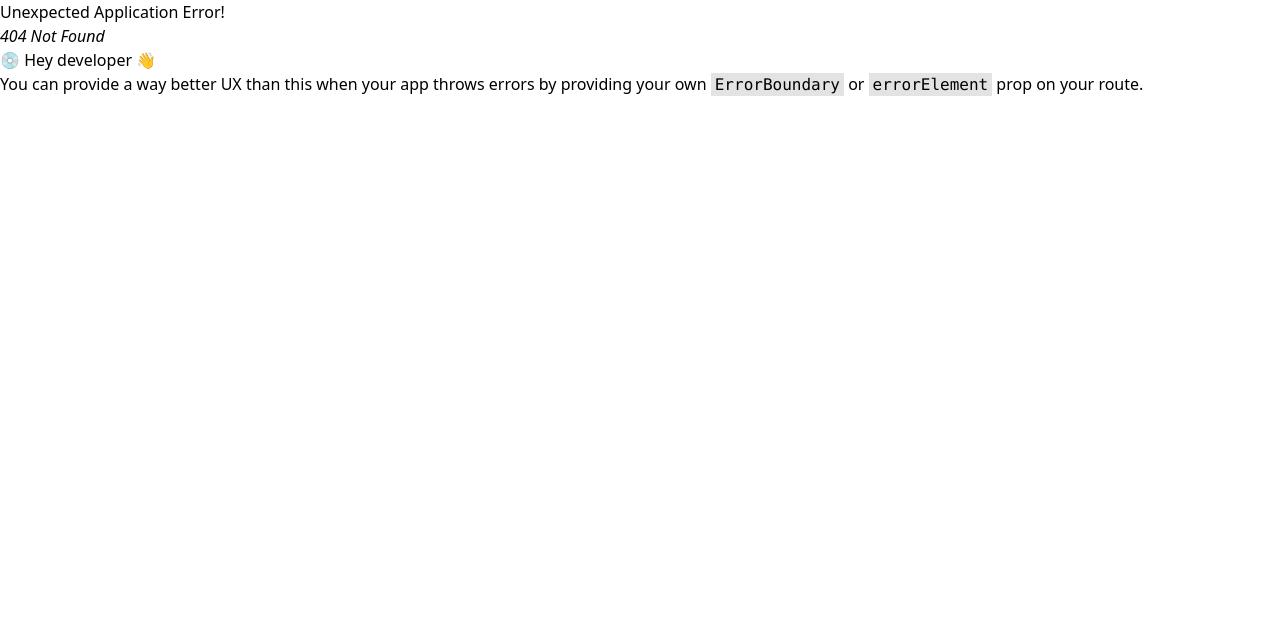
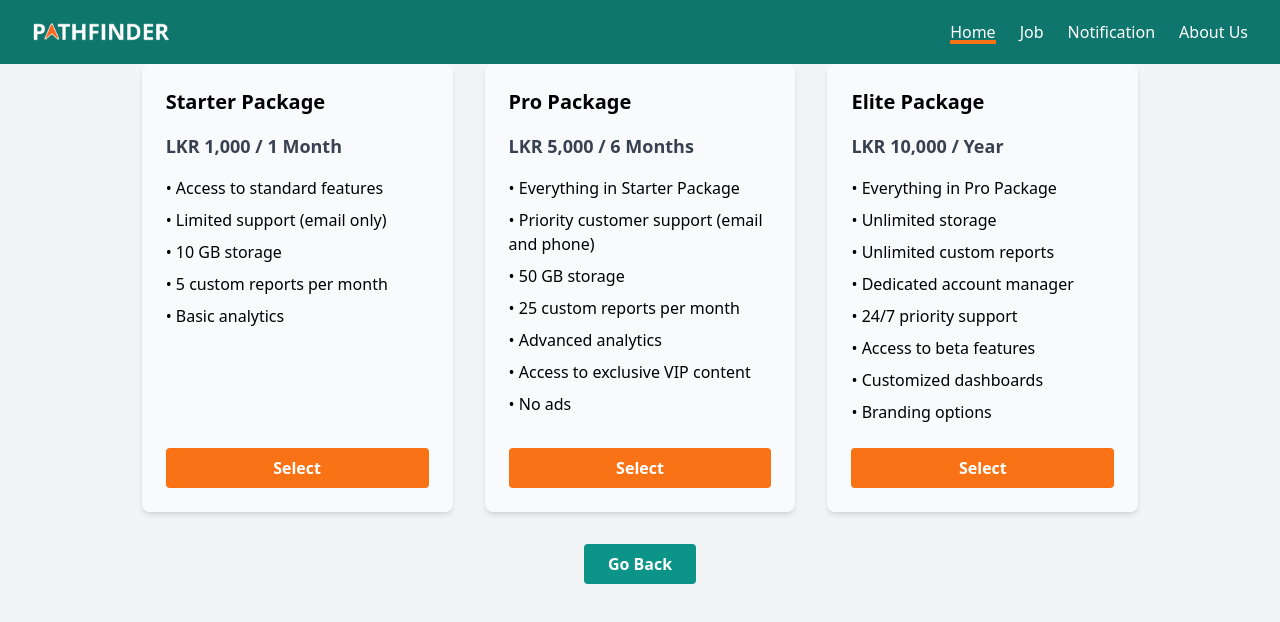
Before and after one commit to tharaka-jayasinghe-7/pathfinder-react-springboot, a React (Create React App) app in the folder pathfinder/: page /companyPackage in a window 1280 px wide. Before the commit this address had no page. Shown: the top 622 px of the page. Built offline with nearby package versions, Linux system fonts and the light colour scheme.

Commit message:
Create CompanyPackage, CompanyPayment

```diff
--- a/pathfinder/src/pages/company/CompanyHome.js
+++ b/pathfinder/src/pages/company/CompanyHome.js
@@ -67,7 +67,10 @@ const CompanyHome = () => {
         <h2 className="text-lg font-semibold">Galadari Hotel</h2>
         <p className="text-gray-600 mb-6">Excellence in Hospitality</p>
         {/* Try Premium Button */}
-        <button className="bg-yellow-500 text-white py-2 px-6 rounded-lg mb-4">
+        <button
+          className="bg-yellow-500 text-white py-2 px-6 rounded-lg mb-4"
+          onClick={() => navigate("/companyPackage")} // Navigate to CompanyPackage page
+        >
           Try Premium
         </button>
         <button
--- /dev/null
+++ b/pathfinder/src/pages/company/CompanyPackage.js
@@ -0,0 +1,101 @@
+import React, { useState } from "react";
+import { useNavigate } from "react-router-dom"; // Import useNavigate
+import CompanyNavbar from "../../components/company/CompanyNavbar"; // Import CompanyNavbar
+
+const packages = [
+  {
+    name: "Starter Package",
+    price: "LKR 1,000 / 1 Month",
+    features: [
+      "Access to standard features",
+      "Limited support (email only)",
+      "10 GB storage",
+      "5 custom reports per month",
+      "Basic analytics",
+    ],
+  },
+  {
+    name: "Pro Package",
+    price: "LKR 5,000 / 6 Months",
+    features: [
+      "Everything in Starter Package",
+      "Priority customer support (email and phone)",
+      "50 GB storage",
+      "25 custom reports per month",
+      "Advanced analytics",
+      "Access to exclusive VIP content",
+      "No ads",
+    ],
+  },
+  {
+    name: "Elite Package",
+    price: "LKR 10,000 / Year",
+    features: [
+      "Everything in Pro Package",
+      "Unlimited storage",
+      "Unlimited custom reports",
+      "Dedicated account manager",
+      "24/7 priority support",
+      "Access to beta features",
+      "Customized dashboards",
+      "Branding options",
+    ],
+  },
+];
+
+const CompanyPackage = () => {
+  const navigate = useNavigate(); // Initialize useNavigate for navigation
+  const [selectedPackage, setSelectedPackage] = useState(null); // State to hold selected package
+
+  // Function to handle package selection and navigate to payment page
+  const handleSelect = (pkg) => {
+    setSelectedPackage(pkg); // Set the selected package
+    navigate("/companyPayment", { state: { package: pkg } }); // Correct route and pass selected package to payment page
+  };
+
+  return (
+    <div className="min-h-screen bg-gray-100">
+      {/* Navbar */}
+      <CompanyNavbar />
+
+      {/* Page Content */}
+      <div className="flex flex-col items-center justify-center">
+        <h2 className="text-2xl font-semibold mb-8">Premium Packages</h2>
+        <div className="flex flex-col md:flex-row space-y-8 md:space-y-0 md:space-x-8 max-w-6xl mx-auto px-4">
+          {packages.map((pkg, index) => (
+            <div
+              key={index}
+              className="bg-gray-50 shadow-md rounded-lg p-6 w-full md:w-1/3 flex flex-col justify-between"
+            >
+              <div>
+                <h3 className="text-xl font-semibold mb-4">{pkg.name}</h3>
+                <p className="text-lg font-semibold text-gray-700">
+                  {pkg.price}
+                </p>
+                <ul className="mt-4 space-y-2">
+                  {pkg.features.map((feature, fIndex) => (
+                    <li key={fIndex}>• {feature}</li>
+                  ))}
+                </ul>
+              </div>
+              <button
+                className="mt-6 bg-orange-500 hover:bg-orange-600 text-white font-semibold py-2 px-4 rounded"
+                onClick={() => handleSelect(pkg)} // Pass the selected package to the handler
+              >
+                Select
+              </button>
+            </div>
+          ))}
+        </div>
+        <button
+          onClick={() => navigate(-1)} // Navigate back when clicked
+          className="mt-8 bg-teal-600 hover:bg-teal-700 text-white font-semibold py-2 px-6 rounded"
+        >
+          Go Back
+        </button>
+      </div>
+    </div>
+  );
+};
+
+export default CompanyPackage;
--- /dev/null
+++ b/pathfinder/src/pages/company/CompanyPayment.js
@@ -0,0 +1,100 @@
+import React from "react";
+import { useLocation, useNavigate } from "react-router-dom"; // Import useLocation and useNavigate
+import CompanyNavbar from "../../components/company/CompanyNavbar"; // Import CompanyNavbar
+
+const CompanyPayment = () => {
+  const location = useLocation(); // Use useLocation to get the state
+  const selectedPackage = location.state?.package; // Access the selected package
+  const navigate = useNavigate();
+
+  const handleGoBack = () => {
+    navigate(-1); // Navigate back when clicked
+  };
+
+  return (
+    <div className="min-h-screen bg-gray-100">
+      <CompanyNavbar /> {/* Add CompanyNavbar */}
+      <div className="flex items-center justify-center py-8">
+        <div className="bg-white p-8 rounded-lg shadow-lg w-full max-w-md">
+          <h2 className="text-2xl font-semibold mb-6">
+            Payment for {selectedPackage?.name}
+          </h2>
+          <p className="text-lg font-semibold text-gray-700 mb-4">
+            {selectedPackage?.price}
+          </p>
+
+          {/* Payment Method */}
+          <div className="mb-6">
+            <h2 className="text-xl font-semibold">Payment Method</h2>
+            <div className="mt-2 flex justify-between items-center border p-3 rounded">
+              <span className="font-semibold">Mastercard</span>
+              <div className="flex space-x-2">
+                <img
+                  src="/path/to/mastercard-logo.png"
+                  alt="Mastercard"
+                  className="h-6"
+                />
+                <img src="/path/to/visa-logo.png" alt="Visa" className="h-6" />
+                <img
+                  src="/path/to/amex-logo.png"
+                  alt="American Express"
+                  className="h-6"
+                />
+                <img
+                  src="/path/to/discover-logo.png"
+                  alt="Discover"
+                  className="h-6"
+                />
+              </div>
+            </div>
+          </div>
+
+          {/* Credit Card Details */}
+          <div className="mb-6">
+            <h2 className="text-lg font-semibold">Credit Card Details</h2>
+            <input
+              type="text"
+              placeholder="Name on card"
+              className="w-full p-3 mt-2 border rounded-lg"
+            />
+            <input
+              type="text"
+              placeholder="Card number"
+              className="w-full p-3 mt-3 border rounded-lg"
+            />
+            <div className="flex mt-3 space-x-3">
+              <select className="w-1/2 p-3 border rounded-lg">
+                <option>Month</option>
+                {/* Add options for months */}
+              </select>
+              <select className="w-1/2 p-3 border rounded-lg">
+                <option>Year</option>
+                {/* Add options for years */}
+              </select>
+            </div>
+            <input
+              type="text"
+              placeholder="Card Security Code"
+              className="w-full p-3 mt-3 border rounded-lg"
+            />
+          </div>
+
+          {/* Buttons */}
+          <div className="flex justify-between">
+            <button className="bg-black text-white py-3 px-6 rounded-lg">
+              Pay
+            </button>
+            <button
+              onClick={handleGoBack}
+              className="bg-gray-300 text-black py-3 px-6 rounded-lg"
+            >
+              Go Back
+            </button>
+          </div>
+        </div>
+      </div>
+    </div>
+  );
+};
+
+export default CompanyPayment;
```
Also changed, not shown: pathfinder/src/index.js (+10 -0 lines).
